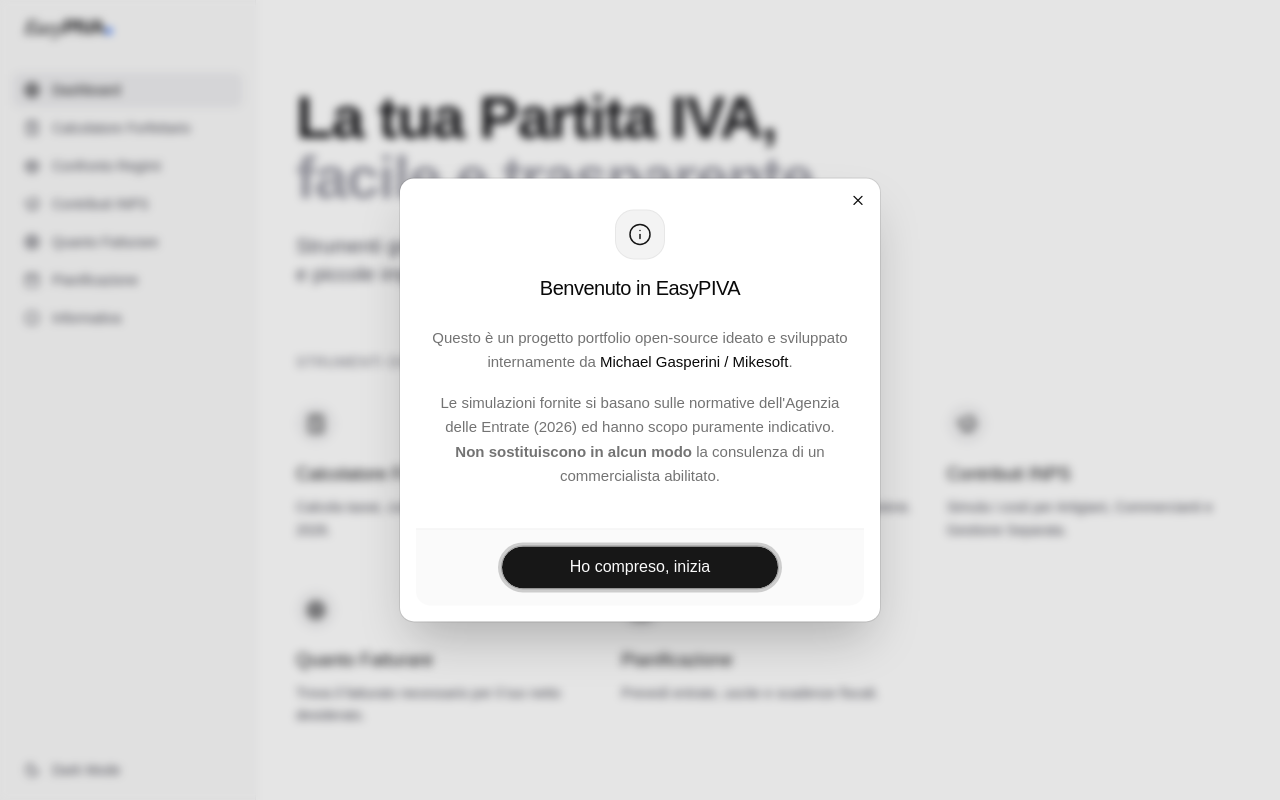
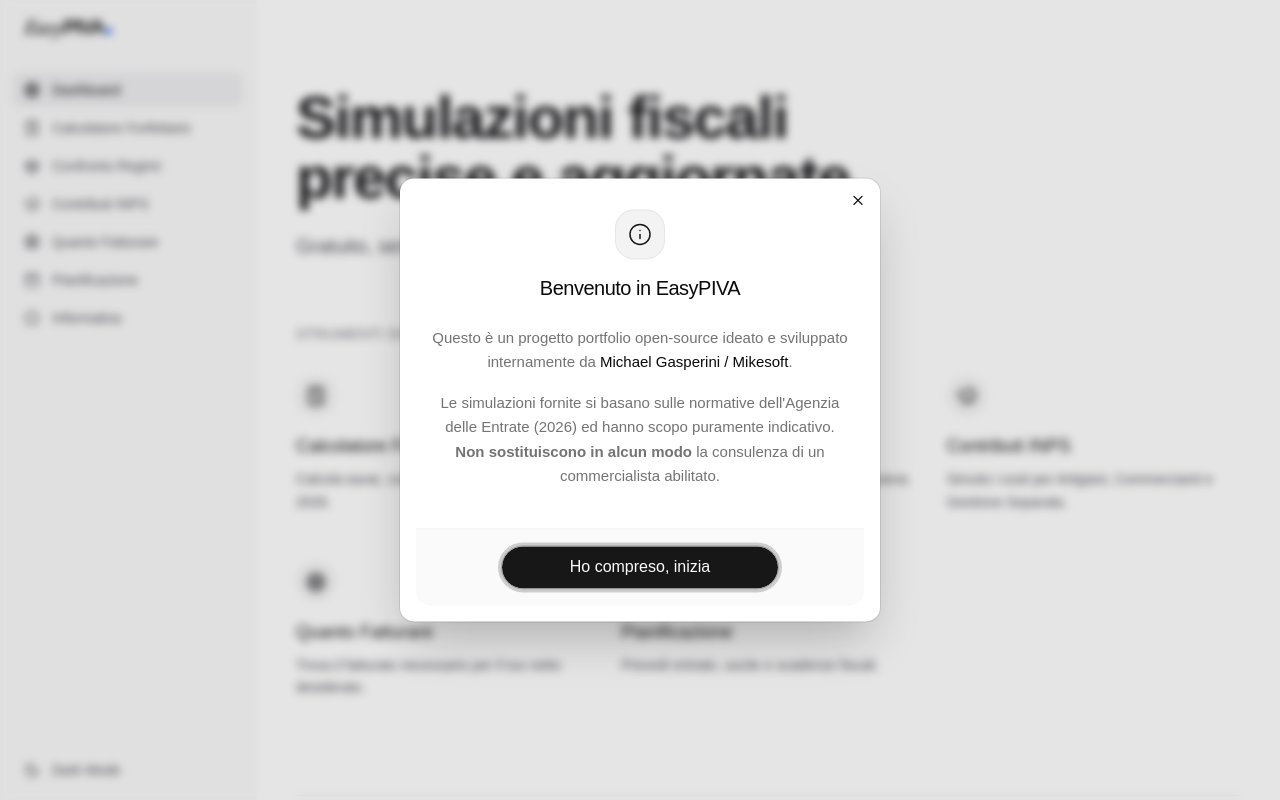
Before and after one commit to TheStreamCode/easypiva, a React (Vite) app: page / in a window 1280 px wide. Shown: the top 800 px of the page. Built offline with nearby package versions, Linux system fonts and the light colour scheme.

Commit message:
fix: update copy and correct IRPEF 2026 brackets

```diff
--- a/src/lib/fiscal-data.ts
+++ b/src/lib/fiscal-data.ts
@@ -48,7 +48,7 @@
 
 export const IRPEF_BRACKETS_2026 = [
   { max: 28000, rate: 0.23 },
-  { max: 50000, rate: 0.35 },
+  { max: 50000, rate: 0.33 },
   { max: Infinity, rate: 0.43 },
 ] as const;
 
--- a/src/pages/Home.tsx
+++ b/src/pages/Home.tsx
@@ -61,8 +61,7 @@
           transition={{ duration: 0.5, ease: 'easeOut' }}
           className="text-4xl md:text-6xl font-semibold tracking-tight text-zinc-900 dark:text-zinc-50 max-w-3xl text-balance"
         >
-          La tua Partita IVA, <br className="hidden md:block" />
-          <span className="text-zinc-400 dark:text-zinc-500">facile e trasparente.</span>
+          Simulazioni fiscali precise e aggiornate.
         </motion.h1>
 
         <motion.p
@@ -71,8 +70,7 @@
           transition={{ duration: 0.5, delay: 0.1, ease: 'easeOut' }}
           className="text-lg md:text-xl text-zinc-600 dark:text-zinc-400 max-w-2xl text-balance"
         >
-          Strumenti gratuiti e aggiornati al 2026 per freelance, artigiani e piccole imprese
-          italiane. Nessuna registrazione richiesta.
+          Gratuito, senza registrazione, open source.
         </motion.p>
       </section>
 
```
Also changed, not shown: 1 other file (tests, documents, lock files or other folders).
